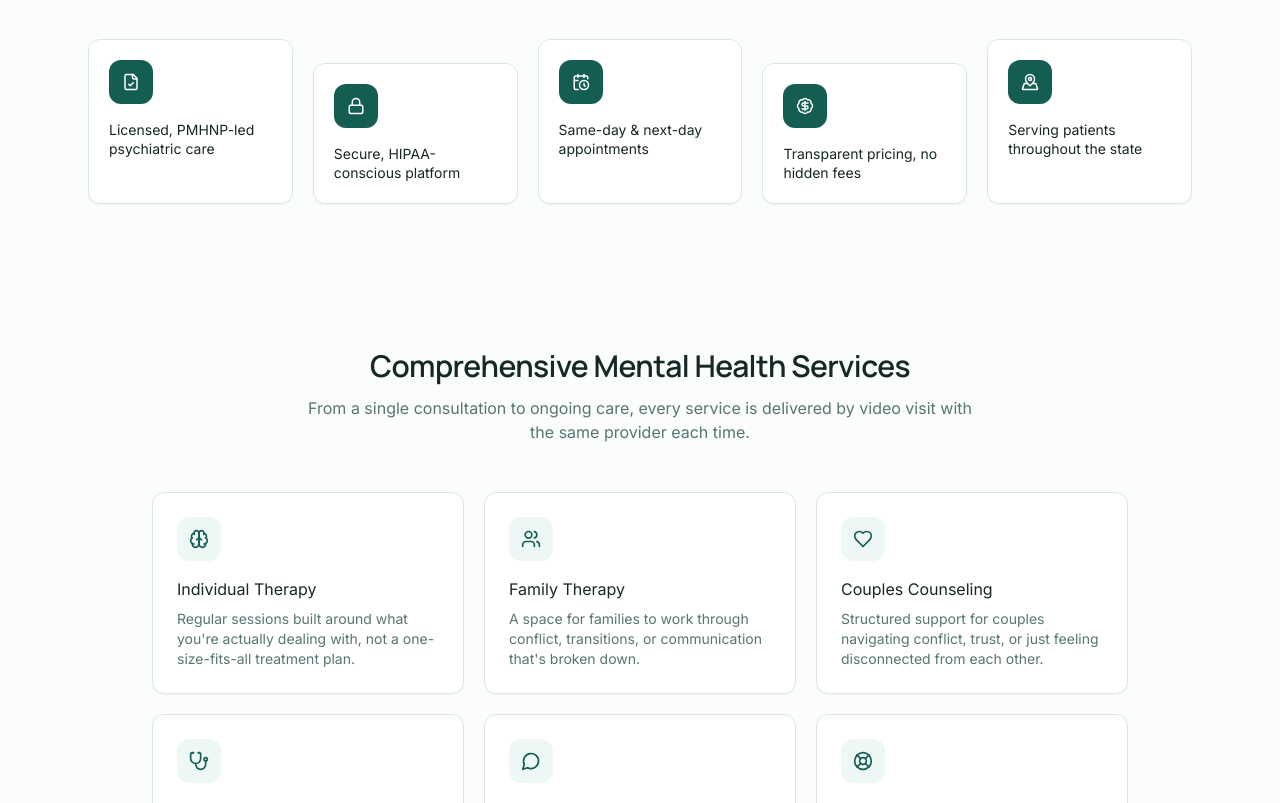
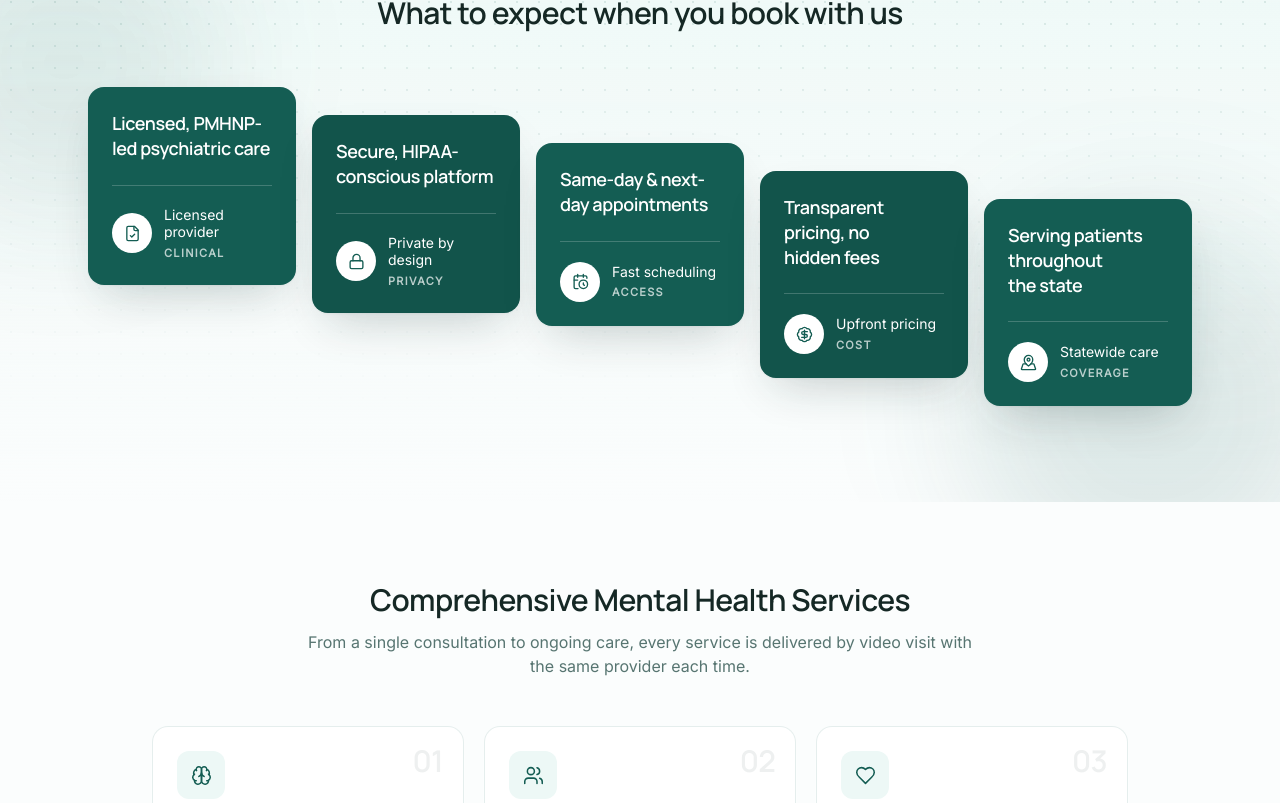
Before and after one commit to yagilconsult/wellside-medical, a Next.js app: page / in a window 1280 px wide. Shown: the part 977-1780 px from the top of the page. Built offline with nearby package versions, Linux system fonts and the light colour scheme; no server answers.

Commit message:
Background for what-to-expect section

```diff
--- a/app/page.tsx
+++ b/app/page.tsx
@@ -29,12 +29,19 @@ import {
 } from "lucide-react";
 import { NavMenu } from "@/components/NavMenu";
 import { Button } from "@/components/ui/Button";
-import { Card } from "@/components/ui/Card";
+
 import { HeroPhotoBackground } from "@/components/HeroPhotoBackground";
 import { HeartbeatDivider } from "@/components/HeartbeatDivider";
 import { Footer } from "@/components/Footer";
 import { TelehealthIllustration } from "@/components/TelehealthIllustration";
 import { ReadyCta } from "@/components/ReadyCta";
+import {
+  TrustBar,
+  ServiceCard,
+  WhyCard,
+  FeatureCard,
+  ChecklistCard,
+} from "@/components/landing/Cards";
 import { HEADWAY_URL } from "@/lib/links";
 
 const services = [
@@ -127,11 +134,11 @@ const faqs = [
 ];
 
 const trustBadges = [
-  { icon: FileCheck, label: "Licensed, PMHNP-led psychiatric care" },
-  { icon: Lock, label: "Secure, HIPAA-conscious platform" },
-  { icon: CalendarClock, label: "Same-day & next-day appointments" },
-  { icon: BadgeDollarSign, label: "Transparent pricing, no hidden fees" },
-  { icon: MapPinned, label: "Serving patients throughout the state" },
+  { icon: FileCheck, label: "Licensed, PMHNP-led psychiatric care", title: "Licensed provider", tag: "Clinical" },
+  { icon: Lock, label: "Secure, HIPAA-conscious platform", title: "Private by design", tag: "Privacy" },
+  { icon: CalendarClock, label: "Same-day & next-day appointments", title: "Fast scheduling", tag: "Access" },
+  { icon: BadgeDollarSign, label: "Transparent pricing, no hidden fees", title: "Upfront pricing", tag: "Cost" },
+  { icon: MapPinned, label: "Serving patients throughout the state", title: "Statewide care", tag: "Coverage" },
 ];
 
 const telehealthFeatures = [
@@ -189,18 +196,24 @@ function FaqItem({ q, a }: { q: string; a: string }) {
   return (
     <motion.div
       variants={revealItem}
-      className="rounded-lg bg-background border border-border overflow-hidden"
+      className={`overflow-hidden rounded-2xl border bg-card transition-[border-color,box-shadow] duration-300 ${
+        open ? "border-primary/30 shadow-card-hover" : "border-border/70 shadow-card hover:border-primary/20"
+      }`}
     >
       <button
         onClick={() => setOpen((o) => !o)}
-        className="w-full flex items-center justify-between p-5 text-left"
+        aria-expanded={open}
+        className="flex w-full items-center justify-between gap-4 p-5 text-left transition-transform duration-100 active:scale-[0.99]"
       >
-        <span className="font-medium text-sm">{q}</span>
+        <span className="font-display text-base font-semibold tracking-tight">{q}</span>
         <motion.span
           animate={{ rotate: open ? 180 : 0 }}
-          transition={{ duration: 0.25 }}
+          transition={{ type: "spring", bounce: 0, duration: 0.3 }}
+          className={`flex h-8 w-8 shrink-0 items-center justify-center rounded-full transition-colors duration-200 ${
+            open ? "bg-primary text-primary-foreground" : "bg-accent text-primary"
+          }`}
         >
-          <ChevronDown size={16} className="text-muted-foreground" />
+          <ChevronDown size={16} />
         </motion.span>
       </button>
       <motion.div
@@ -209,7 +222,7 @@ function FaqItem({ q, a }: { q: string; a: string }) {
         transition={{ duration: 0.3, ease: [0.22, 1, 0.36, 1] }}
         className="overflow-hidden"
       >
-        <p className="text-sm text-muted-foreground px-5 pb-5">{a}</p>
+        <p className="px-5 pb-5 text-sm leading-relaxed text-muted-foreground">{a}</p>
       </motion.div>
     </motion.div>
   );
@@ -316,38 +329,37 @@ export default function HomePage() {
 
       <HeartbeatDivider className="bg-accent" />
 
-      <section className="mx-auto max-w-6xl px-6 py-16">
-        <motion.h2
+      <section className="relative overflow-hidden bg-gradient-to-b from-accent via-accent/40 to-transparent">
+        {/* Fine teal dot grid that fades out toward the bottom */}
+        <div
+          aria-hidden="true"
+          className="pointer-events-none absolute inset-0 bg-[radial-gradient(hsl(var(--primary)/0.14)_1px,transparent_1px)] [background-size:22px_22px] [mask-image:linear-gradient(to_bottom,black,transparent_85%)]"
+        />
+        {/* Soft glows: one behind the top-left of the staircase, one where it lands */}
+        <div
+          aria-hidden="true"
+          className="pointer-events-none absolute -left-24 top-0 h-80 w-80 rounded-full bg-primary/10 blur-3xl"
+        />
+        <div
+          aria-hidden="true"
+          className="pointer-events-none absolute -bottom-24 -right-16 h-96 w-96 rounded-full bg-primary/[0.12] blur-3xl"
+        />
+
+        <div className="relative mx-auto max-w-6xl px-6 pb-24 pt-16">
+          <motion.div
             initial={{ opacity: 0, y: 16 }}
             whileInView={{ opacity: 1, y: 0 }}
             viewport={{ once: true }}
-          className="font-display text-xl md:text-2xl font-semibold text-center mb-10"
+            className="mb-14 text-center"
           >
+            <p className="mb-3 text-xs font-semibold uppercase tracking-[0.14em] text-primary">
+              Your first visit
+            </p>
+            <h2 className="font-display text-2xl font-semibold md:text-3xl">
               What to expect when you book with us
-        </motion.h2>
-        <div className="grid grid-cols-2 sm:grid-cols-3 md:grid-cols-5 gap-5">
-          {trustBadges.map((badge, i) => (
-            <motion.div
-              key={badge.label}
-              initial={{ opacity: 0, y: 30 }}
-              whileInView={{ opacity: 1, y: 0 }}
-              viewport={{ once: true, amount: 0.4 }}
-              transition={{ duration: 0.5, delay: i * 0.08, ease: [0.22, 1, 0.36, 1] }}
-              whileHover={{ y: -6 }}
-              className={i % 2 === 1 ? "sm:mt-6" : ""}
-            >
-              <Card className="p-5 h-full">
-                <motion.div
-                  whileHover={{ scale: 1.12, rotate: -6 }}
-                  transition={{ type: "spring", stiffness: 300 }}
-                  className="mb-4 flex h-11 w-11 items-center justify-center rounded-xl bg-primary text-primary-foreground"
-                >
-                  <badge.icon size={18} />
+            </h2>
           </motion.div>
-                <p className="text-sm font-medium leading-snug">{badge.label}</p>
-              </Card>
-            </motion.div>
-          ))}
+          <TrustBar items={trustBadges} />
         </div>
       </section>
 
@@ -371,26 +383,13 @@ export default function HomePage() {
         </motion.p>
         <div className="grid gap-5 sm:grid-cols-2 md:grid-cols-3">
           {services.map((service, i) => (
-            <motion.div
-              key={service.title}
-              variants={revealItem}
-              whileHover={{ y: -6 }}
-              transition={{ duration: 0.25, delay: i * 0.03 }}
-              className="text-left"
-            >
-              <Card className="p-6 h-full rounded-xl">
-                <motion.div
-                  whileHover={{ scale: 1.1, rotate: 5 }}
-                  transition={{ type: "spring", stiffness: 300 }}
-                  className="mb-4 flex h-11 w-11 items-center justify-center rounded-lg bg-accent text-primary"
-                >
-                  <service.icon size={20} />
-                </motion.div>
-                <p className="font-medium mb-2">{service.title}</p>
-                <p className="text-sm text-muted-foreground">
-                  {service.description}
-                </p>
-              </Card>
+            <motion.div key={service.title} variants={revealItem} className="h-full">
+              <ServiceCard
+                icon={service.icon}
+                title={service.title}
+                description={service.description}
+                index={i}
+              />
             </motion.div>
           ))}
         </div>
@@ -536,27 +535,21 @@ export default function HomePage() {
             </div>
           </motion.div>
 
-          <div className="grid gap-6 sm:grid-cols-2 md:grid-cols-4">
+          <div className="grid gap-5 sm:grid-cols-2 md:grid-cols-4">
             {telehealthFeatures.map((feature, i) => (
               <motion.div
                 key={feature.title}
                 initial={{ opacity: 0, y: 24 }}
                 whileInView={{ opacity: 1, y: 0 }}
                 viewport={{ once: true, amount: 0.4 }}
-                transition={{ duration: 0.5, delay: i * 0.1 }}
-                whileHover={{ y: -4 }}
-                className="text-center"
+                transition={{ duration: 0.5, delay: i * 0.08, ease: [0.22, 1, 0.36, 1] }}
+                className="h-full"
               >
-                <motion.div
-                  whileHover={{ scale: 1.1 }}
-                  className="mx-auto mb-3 flex h-11 w-11 items-center justify-center rounded-full bg-accent text-primary"
-                >
-                  <feature.icon size={18} />
-                </motion.div>
-                <p className="text-sm font-medium mb-1">{feature.title}</p>
-                <p className="text-xs text-muted-foreground">
-                  {feature.description}
-                </p>
+                <FeatureCard
+                  icon={feature.icon}
+                  title={feature.title}
+                  description={feature.description}
+                />
               </motion.div>
             ))}
           </div>
@@ -593,25 +586,8 @@ export default function HomePage() {
           </motion.p>
           <div className="grid gap-5 sm:grid-cols-2">
             {whyChoose.map((item) => (
-              <motion.div
-                key={item.title}
-                variants={revealItem}
-                whileHover={{ y: -6 }}
-                transition={{ duration: 0.25 }}
-              >
-                <Card className="p-6 h-full rounded-xl text-left">
-                  <motion.div
-                    whileHover={{ scale: 1.1, rotate: 5 }}
-                    transition={{ type: "spring", stiffness: 300 }}
-                    className="mb-4 flex h-10 w-10 items-center justify-center rounded-lg bg-accent text-primary"
-                  >
-                    <item.icon size={18} />
-                  </motion.div>
-                  <p className="font-medium mb-1.5">{item.title}</p>
-                  <p className="text-sm text-muted-foreground">
-                    {item.description}
-                  </p>
-                </Card>
+              <motion.div key={item.title} variants={revealItem} className="h-full">
+                <WhyCard icon={item.icon} title={item.title} description={item.description} />
               </motion.div>
             ))}
           </div>
@@ -660,38 +636,24 @@ export default function HomePage() {
           </div>
 
           <div className="grid gap-4 sm:grid-cols-2">
-            <div className="rounded-xl bg-background p-5">
-              <p className="font-medium text-sm mb-3">Clinical Expertise</p>
-              <ul className="space-y-1.5">
-                {[
+            <ChecklistCard
+              title="Clinical expertise"
+              items={[
                 "Psychiatric Evaluations",
                 "Medication Management",
                 "Evidence-Based Strategies",
                 "Holistic Treatment Planning",
-                ].map((item) => (
-                  <li key={item} className="flex items-start gap-2 text-sm text-muted-foreground">
-                    <span className="mt-1.5 h-1 w-1 rounded-full bg-primary shrink-0" />
-                    {item}
-                  </li>
-                ))}
-              </ul>
-            </div>
-            <div className="rounded-xl bg-background p-5">
-              <p className="font-medium text-sm mb-3">Specializations</p>
-              <ul className="space-y-1.5">
-                {[
+              ]}
+            />
+            <ChecklistCard
+              title="Specializations"
+              items={[
                 "Anxiety & Depression",
                 "ADHD",
                 "PTSD & Trauma",
                 "Mood Disorders & Bipolar",
-                ].map((item) => (
-                  <li key={item} className="flex items-start gap-2 text-sm text-muted-foreground">
-                    <span className="mt-1.5 h-1 w-1 rounded-full bg-primary shrink-0" />
-                    {item}
-                  </li>
-                ))}
-              </ul>
-            </div>
+              ]}
+            />
           </div>
         </motion.div>
       </section>
--- /dev/null
+++ b/components/landing/Cards.tsx
@@ -0,0 +1,209 @@
+"use client";
+
+import type { CSSProperties } from "react";
+import { motion } from "framer-motion";
+import { Check } from "lucide-react";
+import type { LucideIcon } from "lucide-react";
+import { cn } from "@/lib/utils";
+
+/**
+ * Landing-page card system. One shared look: soft layered shadow, a hairline
+ * border that tints toward the brand teal on hover, and an icon tile that
+ * fills in on hover. Motion is a critically damped spring (no bounce) and
+ * only transform/opacity animate.
+ */
+
+const lift = { type: "spring", bounce: 0, duration: 0.3 } as const;
+
+const cardBase =
+  "group relative overflow-hidden rounded-2xl border border-border/70 bg-card shadow-card " +
+  "transition-[border-color,box-shadow] duration-300 hover:border-primary/30 hover:shadow-card-hover";
+
+/** Soft teal glow that fades in at the top of a card on hover. */
+function Glow() {
+  return (
+    <span
+      aria-hidden="true"
+      className="pointer-events-none absolute inset-x-0 top-0 h-28 opacity-0 transition-opacity duration-300 group-hover:opacity-100 bg-[radial-gradient(60%_100%_at_20%_0%,hsl(var(--primary)/0.08),transparent)]"
+    />
+  );
+}
+
+export function IconTile({
+  icon: Icon,
+  tone = "soft",
+  size = "md",
+  className,
+}: {
+  icon: LucideIcon;
+  tone?: "soft" | "solid";
+  size?: "sm" | "md";
+  className?: string;
+}) {
+  return (
+    <span
+      className={cn(
+        "relative inline-flex shrink-0 items-center justify-center rounded-xl transition-colors duration-200",
+        size === "md" ? "h-12 w-12" : "h-10 w-10",
+        tone === "solid"
+          ? "bg-primary text-primary-foreground"
+          : "bg-accent text-primary group-hover:bg-primary group-hover:text-primary-foreground",
+        className
+      )}
+    >
+      <Icon size={size === "md" ? 21 : 18} strokeWidth={1.75} />
+    </span>
+  );
+}
+
+/**
+ * "What to expect" — solid brand cards in a descending staircase. Statement on
+ * top, hairline divider, then a circle icon with a name and small-caps tag.
+ * The staircase only applies from md up; below that the cards simply stack.
+ */
+export function TrustBar({
+  items,
+}: {
+  items: { icon: LucideIcon; label: string; title: string; tag: string }[];
+}) {
+  return (
+    <ul className="grid items-start gap-4 sm:grid-cols-2 md:grid-cols-5">
+      {items.map((item, i) => (
+        <motion.li
+          key={item.label}
+          initial={{ opacity: 0, y: 28 }}
+          whileInView={{ opacity: 1, y: 0 }}
+          viewport={{ once: true, amount: 0.3 }}
+          transition={{ duration: 0.5, delay: i * 0.08, ease: [0.22, 1, 0.36, 1] }}
+          style={{ "--step": `${i * 28}px` } as CSSProperties}
+          className="md:mt-[var(--step)]"
+        >
+          <motion.div
+            whileHover={{ y: -4 }}
+            transition={lift}
+            className="relative flex h-full flex-col overflow-hidden rounded-2xl bg-primary p-6 text-primary-foreground shadow-card-hover"
+          >
+            {i % 2 === 1 && (
+              <span aria-hidden="true" className="pointer-events-none absolute inset-0 bg-black/10" />
+            )}
+            <p className="relative text-balance font-display text-lg font-semibold leading-snug tracking-tight">
+              {item.label}
+            </p>
+            <div className="relative mt-6 flex items-center gap-3 border-t border-primary-foreground/20 pt-5">
+              <span className="flex h-10 w-10 shrink-0 items-center justify-center rounded-full bg-primary-foreground text-primary">
+                <item.icon size={17} strokeWidth={1.9} />
+              </span>
+              <div className="min-w-0">
+                <p className="text-sm font-medium leading-tight">{item.title}</p>
+                <p className="mt-1 text-[11px] font-semibold uppercase tracking-[0.12em] text-primary-foreground/70">
+                  {item.tag}
+                </p>
+              </div>
+            </div>
+          </motion.div>
+        </motion.li>
+      ))}
+    </ul>
+  );
+}
+
+/** Service card — numbered, editorial. */
+export function ServiceCard({
+  icon,
+  title,
+  description,
+  index,
+}: {
+  icon: LucideIcon;
+  title: string;
+  description: string;
+  index: number;
+}) {
+  return (
+    <motion.article
+      whileHover={{ y: -4 }}
+      transition={lift}
+      className={cn(cardBase, "h-full p-6 text-left")}
+    >
+      <Glow />
+      <span
+        aria-hidden="true"
+        className="absolute right-5 top-4 font-display text-3xl font-semibold tracking-tight text-foreground/[0.07]"
+      >
+        {String(index + 1).padStart(2, "0")}
+      </span>
+      <IconTile icon={icon} />
+      <h3 className="relative mt-5 font-display text-lg font-semibold tracking-tight">{title}</h3>
+      <p className="relative mt-2 text-sm leading-relaxed text-muted-foreground">{description}</p>
+    </motion.article>
+  );
+}
+
+/** "Why choose" — horizontal card with a solid icon tile. */
+export function WhyCard({
+  icon,
+  title,
+  description,
+}: {
+  icon: LucideIcon;
+  title: string;
+  description: string;
+}) {
+  return (
+    <motion.article
+      whileHover={{ y: -4 }}
+      transition={lift}
+      className={cn(cardBase, "flex h-full items-start gap-5 p-6 text-left")}
+    >
+      <Glow />
+      <IconTile icon={icon} tone="solid" />
+      <div className="relative">
+        <h3 className="font-display text-lg font-semibold tracking-tight">{title}</h3>
+        <p className="mt-1.5 text-sm leading-relaxed text-muted-foreground">{description}</p>
+      </div>
+    </motion.article>
+  );
+}
+
+/** Compact feature card for the telehealth section. */
+export function FeatureCard({
+  icon,
+  title,
+  description,
+}: {
+  icon: LucideIcon;
+  title: string;
+  description: string;
+}) {
+  return (
+    <motion.article
+      whileHover={{ y: -4 }}
+      transition={lift}
+      className={cn(cardBase, "h-full bg-card/80 p-5 text-left backdrop-blur")}
+    >
+      <Glow />
+      <IconTile icon={icon} size="sm" />
+      <h3 className="relative mt-4 font-display text-base font-semibold tracking-tight">{title}</h3>
+      <p className="relative mt-1.5 text-sm leading-relaxed text-muted-foreground">{description}</p>
+    </motion.article>
+  );
+}
+
+/** Checklist panel used in the provider profile. */
+export function ChecklistCard({ title, items }: { title: string; items: string[] }) {
+  return (
+    <div className="rounded-2xl border border-border/70 bg-card p-6 shadow-card">
+      <p className="text-xs font-semibold uppercase tracking-[0.12em] text-primary">{title}</p>
+      <ul className="mt-4 space-y-3">
+        {items.map((item) => (
+          <li key={item} className="flex items-start gap-3 text-sm">
+            <span className="mt-0.5 flex h-5 w-5 shrink-0 items-center justify-center rounded-full bg-accent text-primary">
+              <Check size={12} strokeWidth={2.5} />
+            </span>
+            <span className="text-foreground/80">{item}</span>
+          </li>
+        ))}
+      </ul>
+    </div>
+  );
+}
--- a/tailwind.config.ts
+++ b/tailwind.config.ts
@@ -35,6 +35,11 @@ const config: Config = {
         md: "calc(var(--radius) - 4px)",
         sm: "calc(var(--radius) - 8px)",
       },
+      boxShadow: {
+        card: "0 1px 2px hsl(172 40% 12% / 0.04), 0 10px 30px -14px hsl(172 40% 12% / 0.14)",
+        "card-hover":
+          "0 1px 2px hsl(172 40% 12% / 0.05), 0 20px 44px -16px hsl(172 40% 12% / 0.24)",
+      },
       fontFamily: {
         sans: ["Inter", "sans-serif"],
         display: ["Manrope", "sans-serif"],
```
Lines whose indentation alone changed are shown as unchanged.
